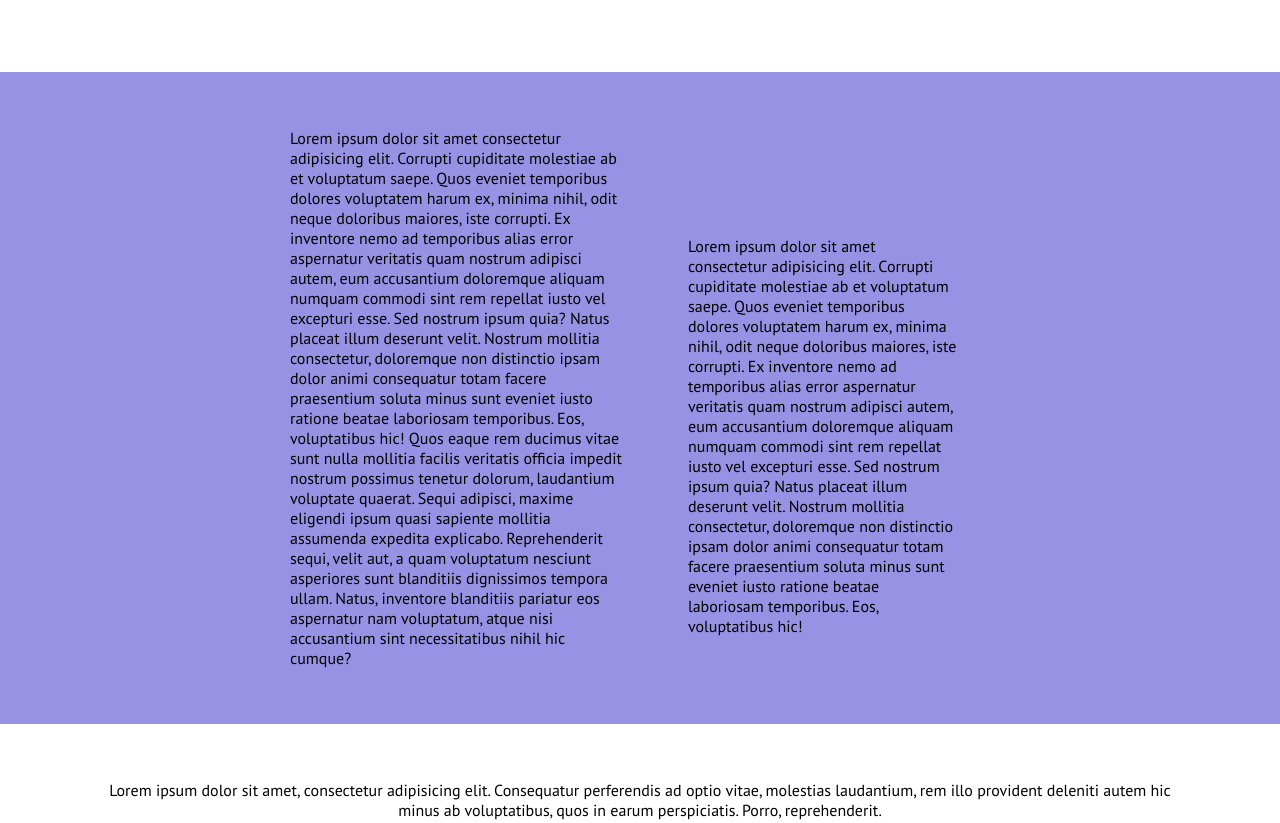
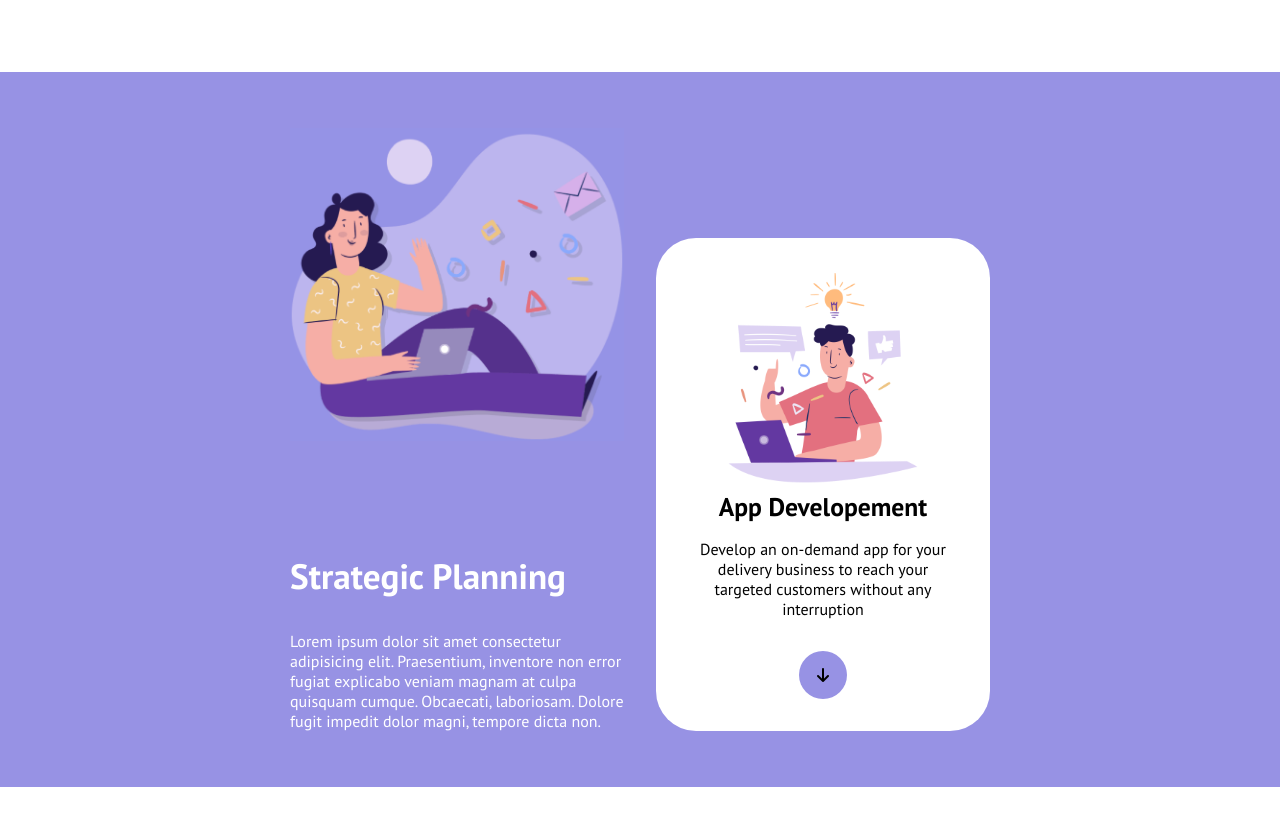
Before and after one commit to Borrellsss/htmlcss-responsive-layout, a plain HTML site: page index.html in a window 1280 px wide. Shown: the part 880-1703 px from the top of the page. Drawn offline with Linux system fonts and the light colour scheme.

Commit message:
main second section full

```diff
--- a/css/style.css
+++ b/css/style.css
@@ -79,6 +79,11 @@ a {
 img {
     width: 100%;
     display: block;
+}
+
+h2 {
+    margin-bottom: 2rem;
+    font-size: 2.2rem;
 }
 
 h3 {
@@ -194,12 +199,33 @@ section {
 
 .strategic .col:first-child {
     margin-bottom: 2.5rem;
+    color: white;
+}
+
+.strategic .col:first-child img {
+    margin-bottom: 4rem;
 }
 
 .strategic .col:last-child {
     padding: 1rem;
 }
 
+.strategic .col:last-child {
+    border-radius: 2.5rem;
+    text-align: center;
+    background-color: white;
+}
+
+.arrow-btn {
+    margin-top: 2rem;
+    width: 3em;
+    height: 3em;
+    border-radius: 50%;
+    display: inline-block;
+    text-align: center;
+    line-height: 3em;
+    background-color: #9792e4;
+}
 /* THIRD SECTION */
 .row {
     margin-bottom: 2rem;
@@ -356,6 +382,14 @@ footer {
         align-self: flex-end;
     }
 
+    .strategic .col:first-child img {
+        margin-bottom: 7rem;
+    }
+
+    .strategic .col:last-child img {
+        display: inline-block;
+        width: 80%;
+    }
     /* FOURTH SECTION */
     .benefits .col {
         margin-bottom: 1.5rem;
--- a/index.html
+++ b/index.html
@@ -152,19 +152,27 @@
                 <div class="columns flex-container">
                     <div class="col">
                         <div class="card">
-                            Lorem ipsum dolor sit amet consectetur adipisicing elit. Corrupti cupiditate molestiae ab et voluptatum saepe. Quos eveniet temporibus dolores voluptatem harum ex, minima nihil, odit neque doloribus maiores, iste corrupti.
-                            Ex inventore nemo ad temporibus alias error aspernatur veritatis quam nostrum adipisci autem, eum accusantium doloremque aliquam numquam commodi sint rem repellat iusto vel excepturi esse. Sed nostrum ipsum quia?
-                            Natus placeat illum deserunt velit. Nostrum mollitia consectetur, doloremque non distinctio ipsam dolor animi consequatur totam facere praesentium soluta minus sunt eveniet iusto ratione beatae laboriosam temporibus. Eos, voluptatibus hic!
-                            Quos eaque rem ducimus vitae sunt nulla mollitia facilis veritatis officia impedit nostrum possimus tenetur dolorum, laudantium voluptate quaerat. Sequi adipisci, maxime eligendi ipsum quasi sapiente mollitia assumenda expedita explicabo.
-                            Reprehenderit sequi, velit aut, a quam voluptatum nesciunt asperiores sunt blanditiis dignissimos tempora ullam. Natus, inventore blanditiis pariatur eos aspernatur nam voluptatum, atque nisi accusantium sint necessitatibus nihil hic cumque?
+                           <img src="img/planning1.png" alt="planning1">
+
+                           <h2>Strategic Planning</h2>
+
+                           <p>Lorem ipsum dolor sit amet consectetur adipisicing elit. Praesentium, inventore non error fugiat explicabo veniam magnam at culpa quisquam cumque. Obcaecati, laboriosam. Dolore fugit impedit dolor magni, tempore dicta non.</p>
                         </div>
                     </div>
 
                     <div class="col">
                         <div class="card">
-                            Lorem ipsum dolor sit amet consectetur adipisicing elit. Corrupti cupiditate molestiae ab et voluptatum saepe. Quos eveniet temporibus dolores voluptatem harum ex, minima nihil, odit neque doloribus maiores, iste corrupti.
-                            Ex inventore nemo ad temporibus alias error aspernatur veritatis quam nostrum adipisci autem, eum accusantium doloremque aliquam numquam commodi sint rem repellat iusto vel excepturi esse. Sed nostrum ipsum quia?
-                            Natus placeat illum deserunt velit. Nostrum mollitia consectetur, doloremque non distinctio ipsam dolor animi consequatur totam facere praesentium soluta minus sunt eveniet iusto ratione beatae laboriosam temporibus. Eos, voluptatibus hic!
+                            <img src="img/planning2.png" alt="planning2">
+
+                            <h3>App Developement</h3>
+
+                            <p>Develop an on-demand app for your delivery business to reach your targeted customers without any interruption</p>
+
+                            <div class="arrow-btn">
+                                <a href="#">
+                                    <i class="fa-solid fa-arrow-down"></i>
+                                </a>
+                            </div>
                         </div>
                     </div>
                 </div>
```
